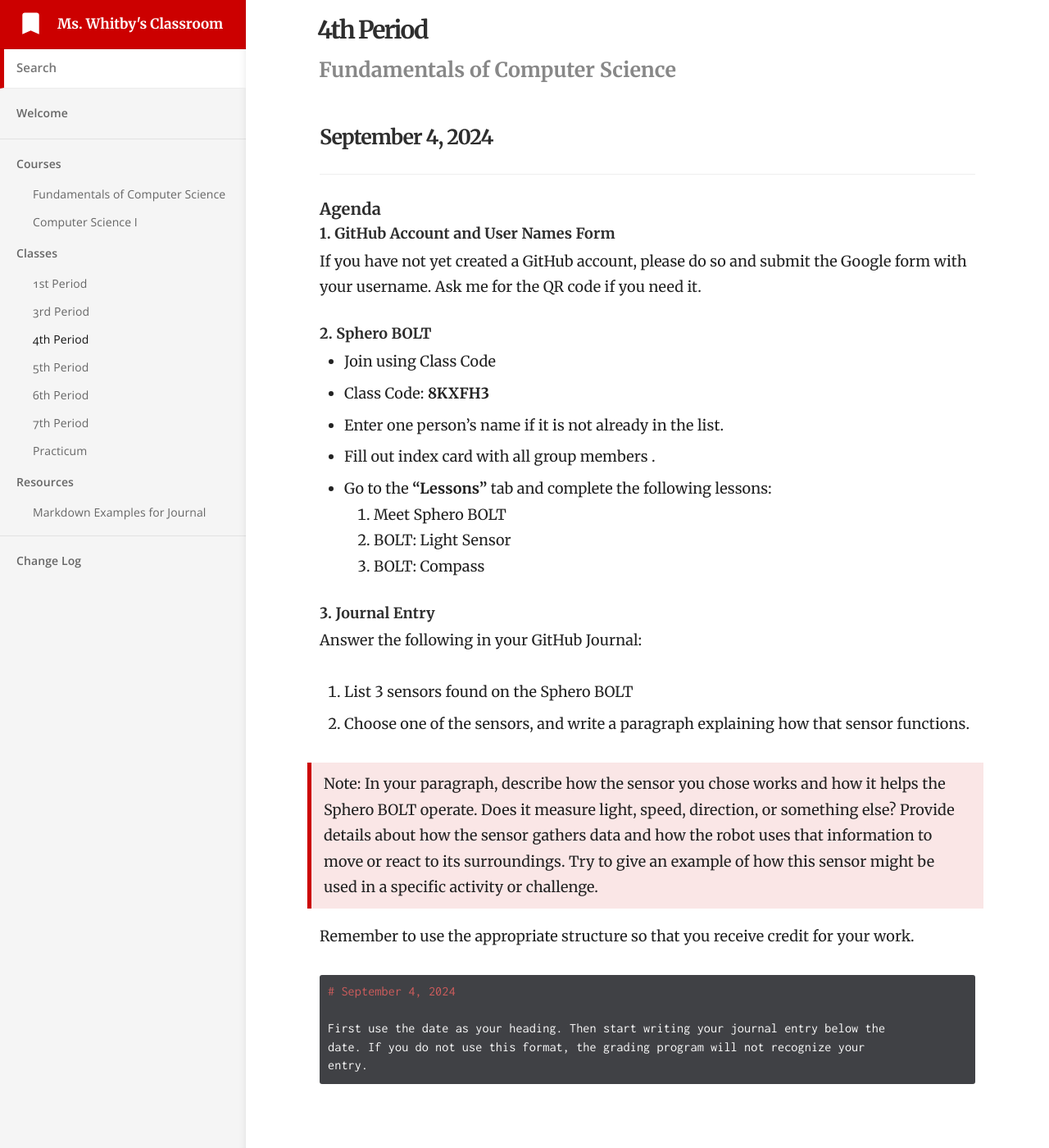
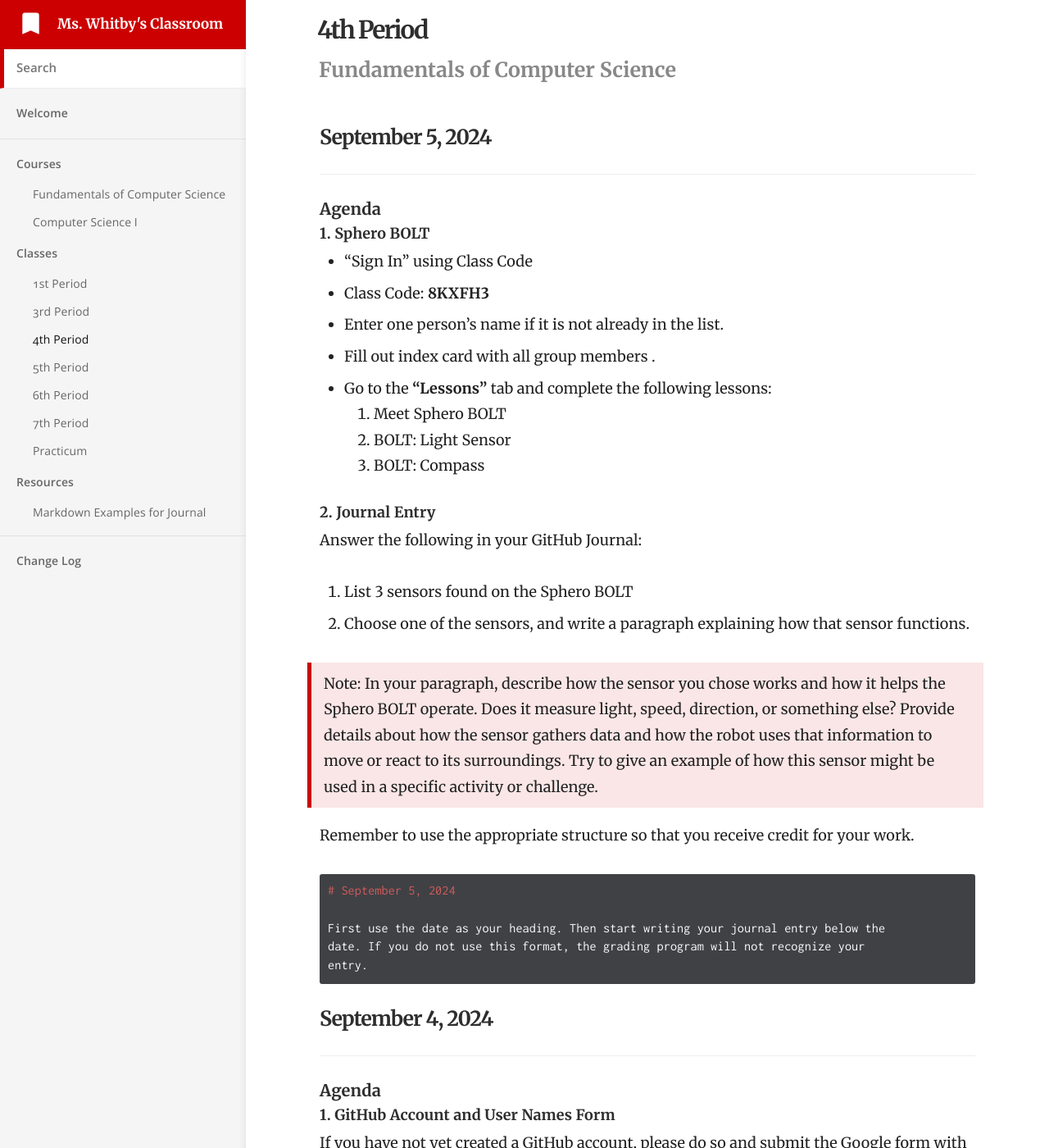
Before and after one commit to mswhitby/classroom, a Jekyll site: the page built from _docs/classes/4th.md, in a window 1280 px wide and 1400 px high. Shown: the whole window at 82% size. Built offline with Jekyll 4.4.1, drawn with Linux system fonts in a browser that asks for light colours; some of the changed text lies outside the part shown.

Commit message:
Updated lessons

````diff
--- a/_docs/classes/4th.md
+++ b/_docs/classes/4th.md
@@ -4,6 +4,40 @@ subtitle: Fundamentals of Computer Science
 category: Classes
 order: 3
 ---
+
+## September 5, 2024
+
+### Agenda
+
+#### 1. Sphero BOLT
+
+- "Sign In" using Class Code
+- Class Code: **8KXFH3**
+- Enter one person’s name if it is not already in the list.
+- Fill out index card with all group members .
+- Go to the **"Lessons"** tab and complete the following lessons:
+    1. Meet Sphero BOLT
+    2. BOLT: Light Sensor
+    3. BOLT: Compass
+
+#### 2. Journal Entry
+
+Answer the following in your GitHub Journal:
+
+1. List 3 sensors found on the Sphero BOLT
+2. Choose one of the sensors, and write a paragraph explaining how that sensor functions.
+
+> Note: In your paragraph, describe how the sensor you chose works and how it helps the Sphero BOLT operate. Does it measure light, speed, direction, or something else? Provide details about how the sensor gathers data and how the robot uses that information to move or react to its surroundings. Try to give an example of how this sensor might be used in a specific activity or challenge.
+
+Remember to use the appropriate structure so that you receive credit for your work.
+
+``` markdown
+# September 5, 2024
+
+First use the date as your heading. Then start writing your journal entry below the
+date. If you do not use this format, the grading program will not recognize your
+entry.
+```
 
 ## September 4, 2024
 
@@ -15,7 +49,7 @@ If you have not yet created a GitHub account, please do so and submit the Google
 
 #### 2. Sphero BOLT
 
-- Join using Class Code
+- "Sign In" using Class Code
 - Class Code: **8KXFH3**
 - Enter one person’s name if it is not already in the list.
 - Fill out index card with all group members .
````
Also changed, not shown: _docs/classes/1st.md (+2 -2 lines), _docs/classes/3rd.md (+35 -1 lines), _docs/classes/6th.md (+35 -1 lines).
